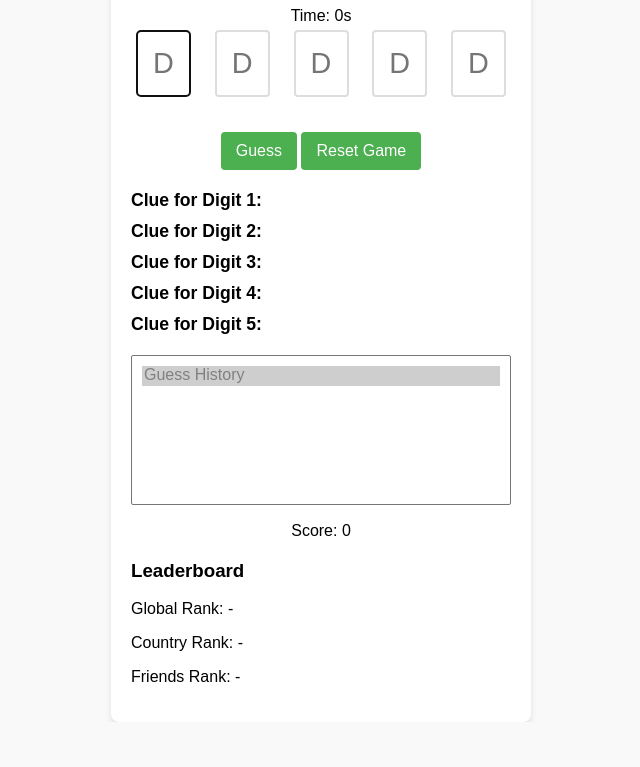
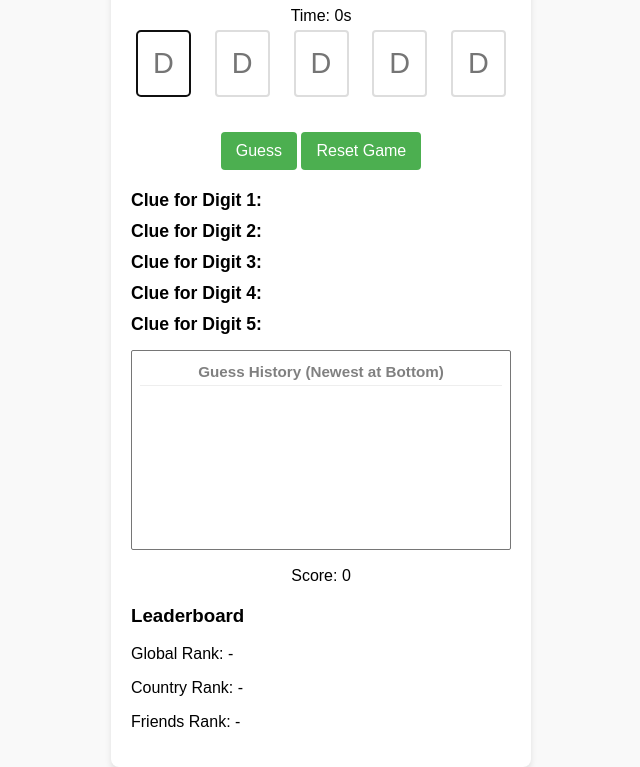
Before and after one commit to sethjd/code-breaker-game, a plain HTML site: page index.html in a window 1280 px wide. Shown: the part 123-890 px from the top of the page, without its empty margins (319-959 px from the left). Before the commit the page ends 845 px from the top, so only its background shows below. Drawn offline with Linux system fonts and the light colour scheme.

Commit message:
Update index.html
Guess History Window:

Increased height to 200px

Text now wraps properly (white-space: normal)

No more horizontal scrolling (overflow-x: hidden)

Better formatting of clues (shorter "D1" instead of "Digit 1")

Better Information Display:

Numbered guesses ("Guess 1", "Guess 2")

Compact clue format ("D1: correct, D2: even")

Auto-scrolls to show latest guess

Visual Polish:

Added subtle borders between guesses

Improved padding and spacing

Clearer header ("Guess History (Newest at Bottom)")

```diff
--- a/index.html
+++ b/index.html
@@ -101,16 +101,24 @@
       font-size: 0.9rem;
     }
 
-    select {
-      margin-top: 20px;
-      padding: 10px;
-      font-size: 1rem;
+    /* UPDATED GUESS HISTORY STYLES */
+    select#guessHistory {
       width: 100%;
+      height: 200px;
+      font-size: 0.95rem;
+      padding: 8px;
       box-sizing: border-box;
-      height: 150px;
-      overflow-y: scroll;
-      overflow-x: auto;
-      white-space: nowrap;
+      margin-top: 15px;
+      white-space: normal;
+      overflow-y: auto;
+      overflow-x: hidden;
+      text-overflow: ellipsis;
+    }
+
+    select#guessHistory option {
+      white-space: normal;
+      padding: 4px 0;
+      border-bottom: 1px solid #eee;
     }
 
     .score-container {
@@ -124,7 +132,6 @@
       text-align: left;
     }
 
-    /* NEW VISUAL POLISH CLASSES */
     .clue-correct {
       color: #2ecc71;
       font-weight: bold;
@@ -160,8 +167,8 @@
     </div>
     <div id="result"></div>
 
-    <select id="guessHistory" size="5">
-      <option disabled selected>Guess History</option>
+    <select id="guessHistory" size="5" multiple>
+      <option disabled style="font-weight:bold; text-align:center;">Guess History (Newest at Bottom)</option>
     </select>
 
     <div class="score-container">
@@ -318,8 +325,9 @@
       clue5.textContent = `Clue for Digit 5: ${clues[4]}`;
 
       const guessOption = document.createElement('option');
-      guessOption.textContent = `${guess} - ${clues.join(' | ')}`;
+      guessOption.textContent = `Guess ${guesses.length}: ${guess} | ${clues.map(c => c.replace('Clue for Digit', 'D')).join(', ')}`;
       guessHistory.appendChild(guessOption);
+      guessHistory.scrollTop = guessHistory.scrollHeight;
 
       if (guess === targetNumber) {
         result.textContent = 'Congratulations! You guessed the number!';
@@ -373,7 +381,7 @@
       clue3.textContent = 'Clue for Digit 3: ';
       clue4.textContent = 'Clue for Digit 4: ';
       clue5.textContent = 'Clue for Digit 5: ';
-      guessHistory.innerHTML = '<option disabled selected>Guess History</option>';
+      guessHistory.innerHTML = '<option disabled style="font-weight:bold; text-align:center;">Guess History (Newest at Bottom)</option>';
       document.querySelectorAll('.clue').forEach(el => {
         el.classList.remove('clue-correct', 'clue-hint');
       });
```
